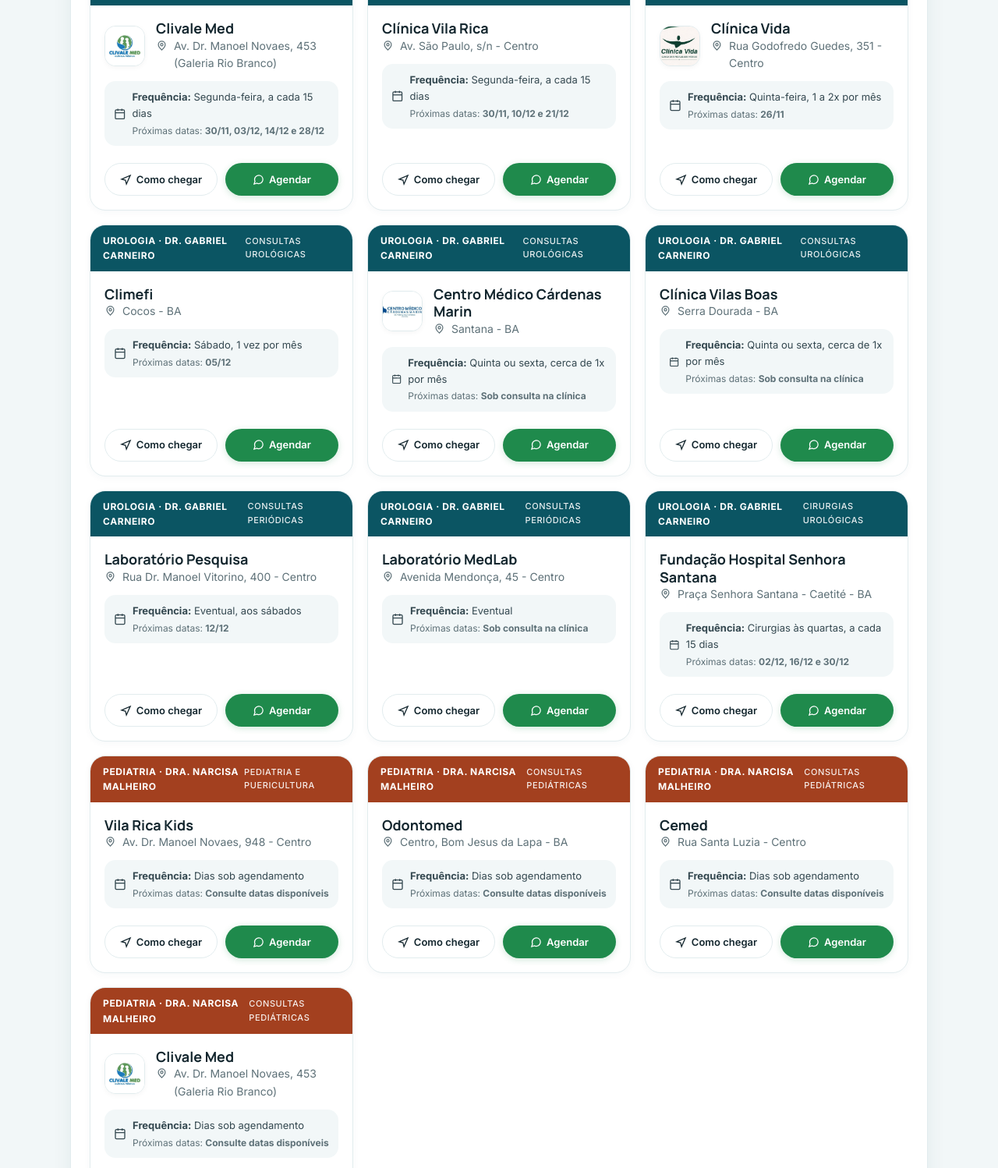
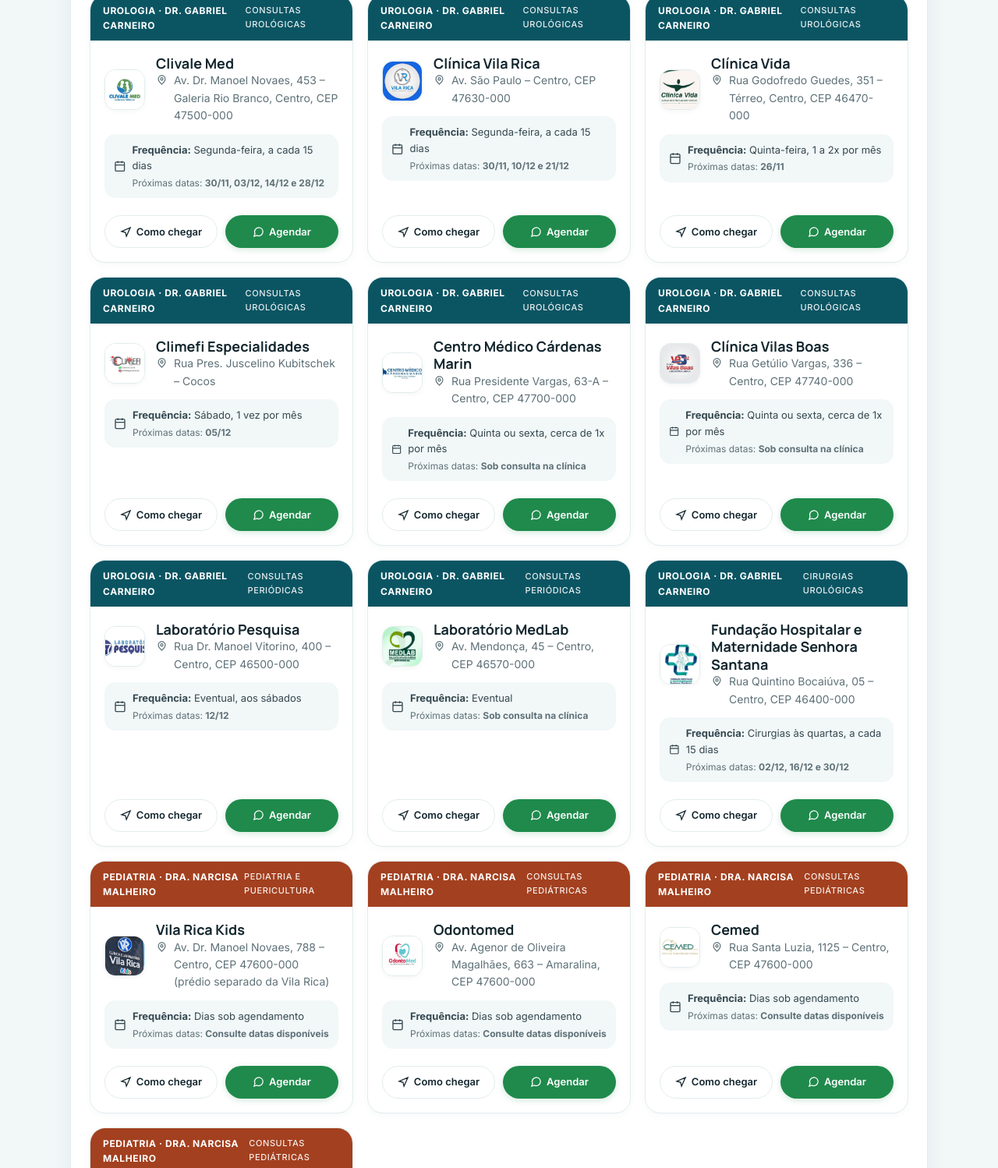
Before and after one commit to gncarneiro-hash/uroped-site, a plain HTML site: page index.html in a window 1280 px wide. Shown: the part 4457-5955 px from the top of the page at 78% size. Drawn offline with Linux system fonts and the light colour scheme.

Commit message:
Logos e contatos em todas as clínicas da página inicial

```diff
--- a/index.html
+++ b/index.html
@@ -615,8 +615,8 @@ const LOCAIS_DATA = [
     logo: "logos/clinicas/uroderma-lapa.jpg",
     preco: "R$ 350",
     tipo: "Polo Principal · Consultas & Exames",
-    endereco: "Av. Agenor de Oliveira Magalhães, 671 - Amaralina",
-    maps: "https://maps.google.com/?q=Av.+Agenor+de+Oliveira+Magalhaes+671+Bom+Jesus+da+Lapa",
+    endereco: "Av. Agenor de Oliveira Magalhães, 671 – Amaralina, CEP 47600-000",
+    maps: "https://www.google.com/maps/search/?api=1&query=Cl%C3%ADnica%20Uro-Derma%2C%20Av.%20Agenor%20de%20Oliveira%20Magalh%C3%A3es%2C%20671%20%E2%80%93%20Amaralina%2C%20CEP%2047600-000%2C%20Bom%20Jesus%20da%20Lapa%20-%20BA",
     whatsapp: "5577998049628",
     frequencia: "Toda terça e quinta-feira",
     proximaData: "24/11, 26/11, 01/12 e 03/12",
@@ -628,10 +628,11 @@ const LOCAIS_DATA = [
     especialidade: "urologia",
     cidade: "Bom Jesus da Lapa",
     clinica: "Clínica Vila Rica",
+    logo: "logos/clinicas/vila-rica.jpg",
     preco: "R$ 350",
     tipo: "Consultas Urológicas",
-    endereco: "Av. Dr. Manoel Novaes, 948 - Centro",
-    maps: "https://maps.google.com/?q=Clinica+Vila+Rica+Bom+Jesus+da+Lapa",
+    endereco: "Av. Dr. Manoel Novaes, 948 – Centro, CEP 47600-000",
+    maps: "https://www.google.com/maps/search/?api=1&query=Cl%C3%ADnica%20Vila%20Rica%2C%20Av.%20Dr.%20Manoel%20Novaes%2C%20948%20%E2%80%93%20Centro%2C%20CEP%2047600-000%2C%20Bom%20Jesus%20da%20Lapa%20-%20BA",
     whatsapp: "5577991980895",
     frequencia: "Segunda-feira, a cada 15 dias",
     proximaData: "23/11, 07/12 e 21/12",
@@ -643,10 +644,11 @@ const LOCAIS_DATA = [
     especialidade: "urologia",
     cidade: "Correntina",
     clinica: "Climec",
+    logo: "logos/clinicas/climec-correntina.jpg",
     preco: "R$ 350",
     tipo: "Principal em Correntina",
-    endereco: "Rua da Chácara, 342 - Centro",
-    maps: "https://maps.google.com/?q=Climec+Correntina+BA",
+    endereco: "Rua da Chácara, 342 – Centro, CEP 47650-000",
+    maps: "https://www.google.com/maps/search/?api=1&query=Climec%20%E2%80%93%20Cl%C3%ADnica%20M%C3%A9dica%20Correntina%2C%20Rua%20da%20Ch%C3%A1cara%2C%20342%20%E2%80%93%20Centro%2C%20CEP%2047650-000%2C%20Correntina%20-%20BA",
     whatsapp: "5577998654077",
     frequencia: "Sexta-feira, a cada 15 dias",
     proximaData: "04/12 e 18/12",
@@ -657,11 +659,12 @@ const LOCAIS_DATA = [
     medicoNome: "Dr. Gabriel Carneiro",
     especialidade: "urologia",
     cidade: "Correntina",
-    clinica: "Clínica Pedro Guerra",
+    clinica: "Centro Médico Pedro Guerra",
+    logo: "logos/clinicas/pedro-guerra-correntina.jpg",
     preco: "R$ 350",
     tipo: "Consultas Urológicas",
-    endereco: "Rua Góes Calmon, 134 - Centro",
-    maps: "https://maps.google.com/?q=Rua+Goes+Calmon+134+Correntina",
+    endereco: "Rua Góes Calmon, 134 – Centro, CEP 47650-000",
+    maps: "https://www.google.com/maps/search/?api=1&query=Centro%20M%C3%A9dico%20Pedro%20Guerra%2C%20Rua%20G%C3%B3es%20Calmon%2C%20134%20%E2%80%93%20Centro%2C%20CEP%2047650-000%2C%20Correntina%20-%20BA",
     whatsapp: "5577998455316",
     frequencia: "Sexta-feira, cerca de 1x por mês",
     proximaData: "11/12",
@@ -673,10 +676,11 @@ const LOCAIS_DATA = [
     especialidade: "urologia",
     cidade: "Correntina",
     clinica: "Clínica Vida e Saúde",
+    logo: "logos/clinicas/vida-e-saude-correntina.jpg",
     preco: "R$ 350",
     tipo: "Consultas Urológicas",
-    endereco: "Rua Joaquim de Souza Rocha, 232 - São Lázaro",
-    maps: "https://maps.google.com/?q=Rua+Joaquim+de+Souza+Rocha+232+Correntina",
+    endereco: "Praça Joaquim de Souza Rocha, 232 – Correntina, CEP 47650-000",
+    maps: "https://www.google.com/maps/search/?api=1&query=Cl%C3%ADnica%20M%C3%A9dica%20Vida%20e%20Sa%C3%BAde%2C%20Pra%C3%A7a%20Joaquim%20de%20Souza%20Rocha%2C%20232%20%E2%80%93%20Correntina%2C%20CEP%2047650-000%2C%20Correntina%20-%20BA",
     whatsapp: "5577998444004",
     frequencia: "Sexta-feira, cerca de 1x por mês",
     proximaData: "Sob consulta na clínica",
@@ -691,8 +695,8 @@ const LOCAIS_DATA = [
     logo: "logos/clinicas/climefi-santa-maria-da-vitoria.jpg",
     preco: "R$ 350",
     tipo: "Consultas e Cirurgias",
-    endereco: "Rua Teixeira de Freitas, 1029 - Centro",
-    maps: "https://maps.google.com/?q=Rua+Teixeira+de+Freitas+1029+Santa+Maria+da+Vitoria",
+    endereco: "Rua Teixeira de Freitas, 1029 – Centro, CEP 47640-212",
+    maps: "https://www.google.com/maps/search/?api=1&query=Climefi%20%E2%80%93%20Centro%20M%C3%A9dico%2C%20Rua%20Teixeira%20de%20Freitas%2C%201029%20%E2%80%93%20Centro%2C%20CEP%2047640-212%2C%20Santa%20Maria%20da%20Vit%C3%B3ria%20-%20BA",
     whatsapp: "5577998413648",
     frequencia: "Sexta-feira à tarde, a cada 15 dias",
     proximaData: "04/12, 11/12 e 25/12",
@@ -707,8 +711,8 @@ const LOCAIS_DATA = [
     logo: "logos/clinicas/clivale-med-paratinga.jpg",
     preco: "R$ 350",
     tipo: "Consultas Urológicas",
-    endereco: "Av. Dr. Manoel Novaes, 453 (Galeria Rio Branco)",
-    maps: "https://maps.google.com/?q=Galeria+Rio+Branco+Paratinga+BA",
+    endereco: "Av. Dr. Manoel Novaes, 453 – Galeria Rio Branco, Centro, CEP 47500-000",
+    maps: "https://www.google.com/maps/search/?api=1&query=Clivale%20Med%2C%20Av.%20Dr.%20Manoel%20Novaes%2C%20453%20%E2%80%93%20Galeria%20Rio%20Branco%2C%20Centro%2C%20CEP%2047500-000%2C%20Paratinga%20-%20BA",
     whatsapp: "5577999201219",
     frequencia: "Segunda-feira, a cada 15 dias",
     proximaData: "30/11, 03/12, 14/12 e 28/12",
@@ -720,10 +724,11 @@ const LOCAIS_DATA = [
     especialidade: "urologia",
     cidade: "Serra do Ramalho",
     clinica: "Clínica Vila Rica",
+    logo: "logos/clinicas/vila-rica.jpg",
     preco: "R$ 350",
     tipo: "Consultas Urológicas",
-    endereco: "Av. São Paulo, s/n - Centro",
-    maps: "https://maps.google.com/?q=Clinica+Vila+Rica+Serra+do+Ramalho",
+    endereco: "Av. São Paulo – Centro, CEP 47630-000",
+    maps: "https://www.google.com/maps/search/?api=1&query=Cl%C3%ADnica%20Vila%20Rica%2C%20Av.%20S%C3%A3o%20Paulo%20%E2%80%93%20Centro%2C%20CEP%2047630-000%2C%20Serra%20do%20Ramalho%20-%20BA",
     whatsapp: "5577991862121",
     frequencia: "Segunda-feira, a cada 15 dias",
     proximaData: "30/11, 10/12 e 21/12",
@@ -738,8 +743,8 @@ const LOCAIS_DATA = [
     logo: "logos/clinicas/clinica-vida-riacho-de-santana.jpg",
     preco: "R$ 350",
     tipo: "Consultas Urológicas",
-    endereco: "Rua Godofredo Guedes, 351 - Centro",
-    maps: "https://maps.google.com/?q=Rua+Godofredo+Guedes+351+Riacho+de+Santana",
+    endereco: "Rua Godofredo Guedes, 351 – Térreo, Centro, CEP 46470-000",
+    maps: "https://www.google.com/maps/search/?api=1&query=Cl%C3%ADnica%20Vida%2C%20Rua%20Godofredo%20Guedes%2C%20351%20%E2%80%93%20T%C3%A9rreo%2C%20Centro%2C%20CEP%2046470-000%2C%20Riacho%20de%20Santana%20-%20BA",
     whatsapp: "5577999515049",
     frequencia: "Quinta-feira, 1 a 2x por mês",
     proximaData: "26/11",
@@ -750,11 +755,12 @@ const LOCAIS_DATA = [
     medicoNome: "Dr. Gabriel Carneiro",
     especialidade: "urologia",
     cidade: "Cocos",
-    clinica: "Climefi",
+    clinica: "Climefi Especialidades",
+    logo: "logos/clinicas/climefi-especialidades-cocos.jpg",
     preco: "R$ 380",
     tipo: "Consultas Urológicas",
-    endereco: "Cocos - BA",
-    maps: "https://maps.google.com/?q=Climef+Cocos+BA",
+    endereco: "Rua Pres. Juscelino Kubitschek – Cocos",
+    maps: "https://www.google.com/maps/search/?api=1&query=Cl%C3%ADnica%20Climefi%20Especialidades%2C%20Rua%20Pres.%20Juscelino%20Kubitschek%20%E2%80%93%20Cocos%2C%20Cocos%20-%20BA",
     whatsapp: "5577991538953",
     frequencia: "Sábado, 1 vez por mês",
     proximaData: "05/12",
@@ -769,9 +775,9 @@ const LOCAIS_DATA = [
     logo: "logos/clinicas/cardenas-marin-santana.jpg",
     preco: "R$ 350",
     tipo: "Consultas Urológicas",
-    endereco: "Santana - BA",
-    maps: "https://maps.google.com/?q=Centro+Medico+Cardenas+Marim+Santana+BA",
-    whatsapp: "557781428514",
+    endereco: "Rua Presidente Vargas, 63-A – Centro, CEP 47700-000",
+    maps: "https://www.google.com/maps/search/?api=1&query=Centro%20M%C3%A9dico%20C%C3%A1rdenas%20Mar%C3%ADn%2C%20Rua%20Presidente%20Vargas%2C%2063-A%20%E2%80%93%20Centro%2C%20CEP%2047700-000%2C%20Santana%20-%20BA",
+    whatsapp: "5577981428514",
     frequencia: "Quinta ou sexta, cerca de 1x por mês",
     proximaData: "Sob consulta na clínica",
     destaque: true
@@ -782,11 +788,12 @@ const LOCAIS_DATA = [
     especialidade: "urologia",
     cidade: "Serra Dourada",
     clinica: "Clínica Vilas Boas",
+    logo: "logos/clinicas/vilas-boas-serra-dourada.jpg",
     preco: "R$ 350",
     tipo: "Consultas Urológicas",
-    endereco: "Serra Dourada - BA",
-    maps: "https://maps.google.com/?q=Clinica+Vilas+Boas+Serra+Dourada+BA",
-    whatsapp: "557791621963",
+    endereco: "Rua Getúlio Vargas, 336 – Centro, CEP 47740-000",
+    maps: "https://www.google.com/maps/search/?api=1&query=Cl%C3%ADnica%20Vilas%20Boas%20e%20Laborat%C3%B3rio%20Labmed%2C%20Rua%20Get%C3%BAlio%20Vargas%2C%20336%20%E2%80%93%20Centro%2C%20CEP%2047740-000%2C%20Serra%20Dourada%20-%20BA",
+    whatsapp: "5577991621963",
     frequencia: "Quinta ou sexta, cerca de 1x por mês",
     proximaData: "Sob consulta na clínica",
     destaque: true
@@ -797,10 +804,11 @@ const LOCAIS_DATA = [
     especialidade: "urologia",
     cidade: "Macaúbas",
     clinica: "Laboratório Pesquisa",
+    logo: "logos/clinicas/laboratorio-pesquisa.jpg",
     preco: "R$ 300 (a confirmar)",
     tipo: "Consultas Periódicas",
-    endereco: "Rua Dr. Manoel Vitorino, 400 - Centro",
-    maps: "https://maps.google.com/?q=Laboratorio+Pesquisa+Macaubas+BA",
+    endereco: "Rua Dr. Manoel Vitorino, 400 – Centro, CEP 46500-000",
+    maps: "https://www.google.com/maps/search/?api=1&query=Laborat%C3%B3rio%20Pesquisa%2C%20Rua%20Dr.%20Manoel%20Vitorino%2C%20400%20%E2%80%93%20Centro%2C%20CEP%2046500-000%2C%20Maca%C3%BAbas%20-%20BA",
     whatsapp: "5577999999495",
     frequencia: "Eventual, aos sábados",
     proximaData: "12/12",
@@ -812,11 +820,12 @@ const LOCAIS_DATA = [
     especialidade: "urologia",
     cidade: "Botuporã",
     clinica: "Laboratório MedLab",
+    logo: "logos/clinicas/medlab-botupora.jpg",
     preco: "R$ 350",
     tipo: "Consultas Periódicas",
-    endereco: "Avenida Mendonça, 45 - Centro",
-    maps: "https://maps.google.com/?q=MedLab+Botupora+BA",
-    whatsapp: "5577991713384",
+    endereco: "Av. Mendonça, 45 – Centro, CEP 46570-000",
+    maps: "https://www.google.com/maps/search/?api=1&query=MedLab%20%E2%80%93%20Medicina%20e%20An%C3%A1lises%20Cl%C3%ADnicas%2C%20Av.%20Mendon%C3%A7a%2C%2045%20%E2%80%93%20Centro%2C%20CEP%2046570-000%2C%20Botupor%C3%A3%20-%20BA",
+    whatsapp: "5577988670018",
     frequencia: "Eventual",
     proximaData: "Sob consulta na clínica",
     destaque: false
@@ -826,11 +835,12 @@ const LOCAIS_DATA = [
     medicoNome: "Dr. Gabriel Carneiro",
     especialidade: "urologia",
     cidade: "Caetité",
-    clinica: "Fundação Hospital Senhora Santana",
+    clinica: "Fundação Hospitalar e Maternidade Senhora Santana",
+    logo: "logos/clinicas/hospital-senhora-santana-caetite.jpg",
     preco: "Orçamento cirúrgico após consulta",
     tipo: "Cirurgias Urológicas",
-    endereco: "Praça Senhora Santana - Caetité - BA",
-    maps: "https://maps.google.com/?q=Fundacao+Hospitalar+Senhora+Santana+Caetite",
+    endereco: "Rua Quintino Bocaiúva, 05 – Centro, CEP 46400-000",
+    maps: "https://www.google.com/maps/search/?api=1&query=Funda%C3%A7%C3%A3o%20Hospitalar%20e%20Maternidade%20Senhora%20Santana%2C%20Rua%20Quintino%20Bocai%C3%BAva%2C%2005%20%E2%80%93%20Centro%2C%20CEP%2046400-000%2C%20Caetit%C3%A9%20-%20BA",
     whatsapp: "5577999418816",
     frequencia: "Cirurgias às quartas, a cada 15 dias",
     proximaData: "02/12, 16/12 e 30/12",
@@ -844,9 +854,10 @@ const LOCAIS_DATA = [
     especialidade: "pediatria",
     cidade: "Bom Jesus da Lapa",
     clinica: "Vila Rica Kids",
+    logo: "logos/clinicas/vila-rica-kids.jpg",
     tipo: "Pediatria e Puericultura",
-    endereco: "Av. Dr. Manoel Novaes, 948 - Centro",
-    maps: "https://maps.google.com/?q=Clinica+Vila+Rica+Bom+Jesus+da+Lapa",
+    endereco: "Av. Dr. Manoel Novaes, 788 – Centro, CEP 47600-000 (prédio separado da Vila Rica)",
+    maps: "https://www.google.com/maps/search/?api=1&query=Vila%20Rica%20Kids%2C%20Av.%20Dr.%20Manoel%20Novaes%2C%20788%20%E2%80%93%20Centro%2C%20CEP%2047600-000%20%28pr%C3%A9dio%20separado%20da%20Vila%20Rica%29%2C%20Bom%20Jesus%20da%20Lapa%20-%20BA",
     whatsapp: "5577981113178",
     frequencia: "Dias sob agendamento",
     proximaData: "Consulte datas disponíveis",
@@ -858,9 +869,10 @@ const LOCAIS_DATA = [
     especialidade: "pediatria",
     cidade: "Bom Jesus da Lapa",
     clinica: "Odontomed",
+    logo: "logos/clinicas/odontomed.jpg",
     tipo: "Consultas Pediátricas",
-    endereco: "Centro, Bom Jesus da Lapa - BA",
-    maps: "https://maps.google.com/?q=Odontomed+Bom+Jesus+da+Lapa",
+    endereco: "Av. Agenor de Oliveira Magalhães, 663 – Amaralina, CEP 47600-000",
+    maps: "https://www.google.com/maps/search/?api=1&query=OdontoMed%20%E2%80%93%20Odontologia%20e%20Medicina%2C%20Av.%20Agenor%20de%20Oliveira%20Magalh%C3%A3es%2C%20663%20%E2%80%93%20Amaralina%2C%20CEP%2047600-000%2C%20Bom%20Jesus%20da%20Lapa%20-%20BA",
     whatsapp: "5577999110210",
     frequencia: "Dias sob agendamento",
     proximaData: "Consulte datas disponíveis",
@@ -872,9 +884,10 @@ const LOCAIS_DATA = [
     especialidade: "pediatria",
     cidade: "Bom Jesus da Lapa",
     clinica: "Cemed",
+    logo: "logos/clinicas/cemed.jpg",
     tipo: "Consultas Pediátricas",
-    endereco: "Rua Santa Luzia - Centro",
-    maps: "https://maps.google.com/?q=Cemed+Bom+Jesus+da+Lapa",
+    endereco: "Rua Santa Luzia, 1125 – Centro, CEP 47600-000",
+    maps: "https://www.google.com/maps/search/?api=1&query=Cemed%20%E2%80%93%20Centro%20de%20Especialidades%20M%C3%A9dicas%2C%20Rua%20Santa%20Luzia%2C%201125%20%E2%80%93%20Centro%2C%20CEP%2047600-000%2C%20Bom%20Jesus%20da%20Lapa%20-%20BA",
     whatsapp: "5577991996264",
     frequencia: "Dias sob agendamento",
     proximaData: "Consulte datas disponíveis",
@@ -888,8 +901,8 @@ const LOCAIS_DATA = [
     clinica: "Clivale Med",
     logo: "logos/clinicas/clivale-med-paratinga.jpg",
     tipo: "Consultas Pediátricas",
-    endereco: "Av. Dr. Manoel Novaes, 453 (Galeria Rio Branco)",
-    maps: "https://maps.google.com/?q=Galeria+Rio+Branco+Paratinga+BA",
+    endereco: "Av. Dr. Manoel Novaes, 453 – Galeria Rio Branco, Centro, CEP 47500-000",
+    maps: "https://www.google.com/maps/search/?api=1&query=Clivale%20Med%2C%20Av.%20Dr.%20Manoel%20Novaes%2C%20453%20%E2%80%93%20Galeria%20Rio%20Branco%2C%20Centro%2C%20CEP%2047500-000%2C%20Paratinga%20-%20BA",
     whatsapp: "5577999201219",
     frequencia: "Dias sob agendamento",
     proximaData: "Consulte datas disponíveis",
```
